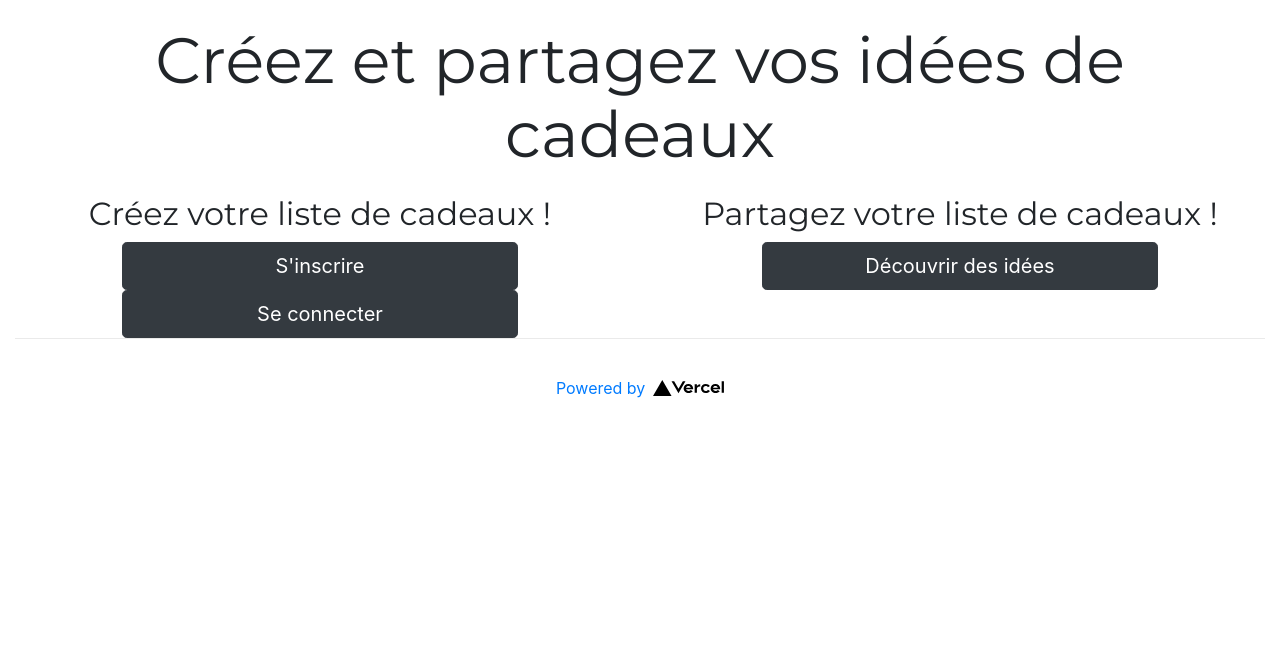
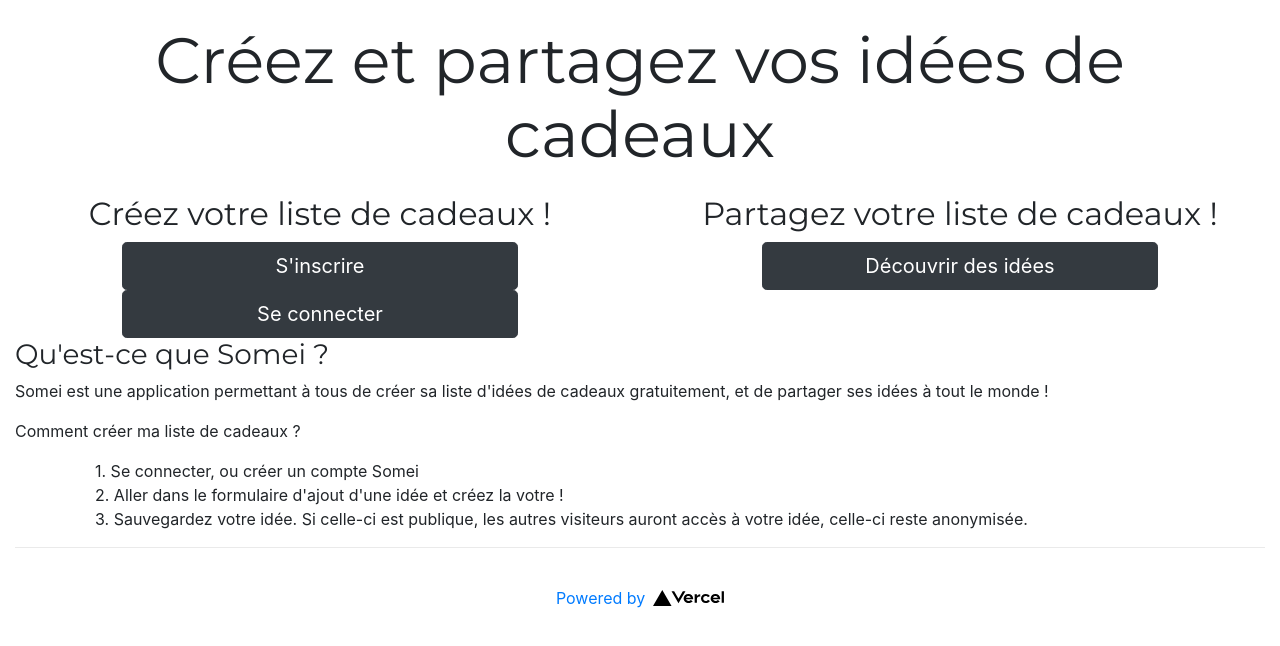
Before and after one commit to Quentinchampenois/next-sample, a Next.js app: page / in a window 1280 px wide. Shown: the top 646 px of the page. Built offline with nearby package versions, Linux system fonts and the light colour scheme.

Commit message:
add project explanation

```diff
--- a/pages/index.js
+++ b/pages/index.js
@@ -59,6 +59,38 @@ export default function Home() {
                             </Row>
                         </Col>
                     </Row>
+
+                    <section>
+                        <Row>
+                            <Col>
+                                <h3>Qu'est-ce que Somei ?</h3>
+
+                                <p>
+                                    Somei est une application permettant à tous de créer sa liste d'idées de cadeaux gratuitement, et de partager ses idées à tout le monde !
+                                </p>
+                            </Col>
+                        </Row>
+                        <Row>
+                            <Col>
+                                <p>Comment créer ma liste de cadeaux ?</p>
+                                <ul>
+                                    <ol>
+                                        1. Se connecter, ou créer un compte Somei
+                                    </ol>
+
+
+                                    <ol>
+                                        2. Aller dans le formulaire d'ajout d'une idée et créez la votre !
+                                    </ol>
+
+                                    <ol>
+                                        3. Sauvegardez votre idée. Si celle-ci est publique, les autres visiteurs auront accès à votre idée, celle-ci reste anonymisée.
+                                    </ol>
+
+                                </ul>
+                            </Col>
+                        </Row>
+                    </section>
                 </main>
                 <footer className={styles.footer}>
                     <a
```
